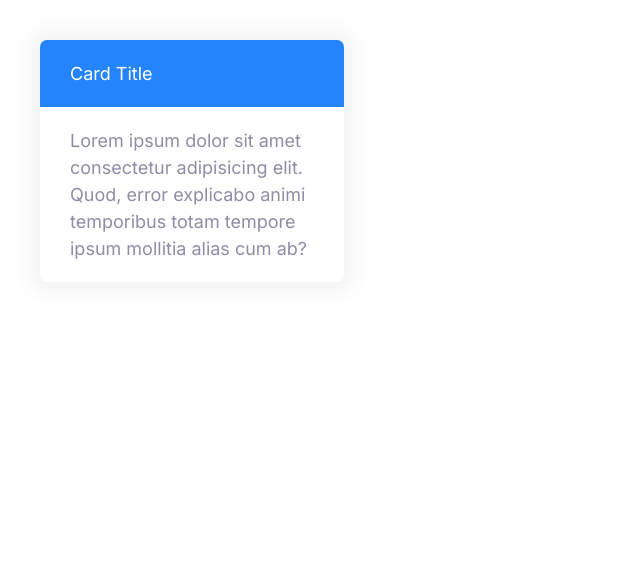
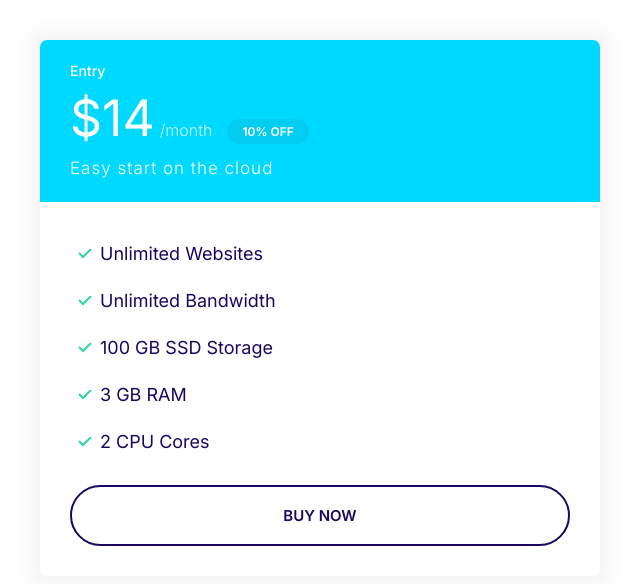
Before and after one commit to WollenMoth/moshify, a plain HTML site: page index.html in a window 1280 px wide. Shown: the whole page, without its empty margins (0-640 px from the left). Drawn offline with Linux system fonts and the light colour scheme.

Commit message:
Build the plan component.

```diff
--- a/css/styles.css
+++ b/css/styles.css
@@ -117,6 +117,7 @@ a {
 
 .badge--small {
   font-size: 1.6rem;
+  padding: 0.5rem 1.5rem;
 }
 
 @media screen and (min-width: 1024px) {
@@ -302,3 +303,55 @@ a {
   background: var(--color-secondary);
   color: #fff;
 }
+
+.card--secondary .badge--secondary {
+  background: #02cdf1;
+}
+
+/* Plans */
+
+.plan__name {
+  color: inherit;
+  margin: 0;
+  font-weight: 500;
+}
+
+.plan__price {
+  font-size: 6rem;
+}
+
+.plan__billing-cycle {
+  font-size: 2.4rem;
+  font-weight: 300;
+  opacity: 0.8;
+  margin-right: 1rem;
+}
+
+.plan__description {
+  font-size: 2rem;
+  font-weight: 300;
+  letter-spacing: 1px;
+  display: block;
+}
+
+.plan .list__item{
+  margin-bottom: 2rem;
+}
+
+@media screen and (min-width: 1024px) {
+  .plan__name {
+    font-size: 1.4rem;
+  }
+
+  .plan__price {
+    font-size: 5rem;
+  }
+
+  .plan__billing-cycle {
+    font-size: 1.6rem;
+  }
+
+  .plan__description {
+    font-size: 1.7rem;
+  }
+}
--- a/index.html
+++ b/index.html
@@ -7,7 +7,7 @@
     <link rel="preconnect" href="https://fonts.googleapis.com" />
     <link rel="preconnect" href="https://fonts.gstatic.com" crossorigin />
     <link
-      href="https://fonts.googleapis.com/css2?family=Inter:wght@400;600;700&display=swap"
+      href="https://fonts.googleapis.com/css2?family=Inter:wght@300;400;500;600;700&display=swap"
       rel="stylesheet"
     />
     <link rel="stylesheet" href="css/normalize.css" />
@@ -15,11 +15,26 @@
     <title>Document</title>
   </head>
   <body>
-    <div style="width: 30%; padding: 4rem;">
-      <div class="card card--primary">
-        <header class="card__header">Card Title</header>
-        <div class="card__body">
-          Lorem ipsum dolor sit amet consectetur adipisicing elit. Quod, error explicabo animi temporibus totam tempore ipsum mollitia alias cum ab?
+    <div style="width: 50%; padding: 4rem;">
+      <div class="plan">
+        <div class="card card--secondary">
+          <header class="card__header">
+            <h3 class="plan__name">Entry</h3>
+            <span class="plan__price">$14</span>
+            <span class="plan__billing-cycle">/month</span>
+            <span class="badge badge--secondary badge--small">10% OFF</span>
+            <span class="plan__description">Easy start on the cloud</span>
+          </header>
+          <div class="card__body">
+            <ul class="list list--tick">
+              <li class="list__item">Unlimited Websites</li>
+              <li class="list__item">Unlimited Bandwidth</li>
+              <li class="list__item">100 GB SSD Storage</li>
+              <li class="list__item">3 GB RAM</li>
+              <li class="list__item">2 CPU Cores</li>
+            </ul>
+            <button class="btn btn--block btn--outline">Buy Now</button>
+          </div>
         </div>
       </div>
     </div>
```
Also changed, not shown: components/plans.html (added, +23 -0 lines).
